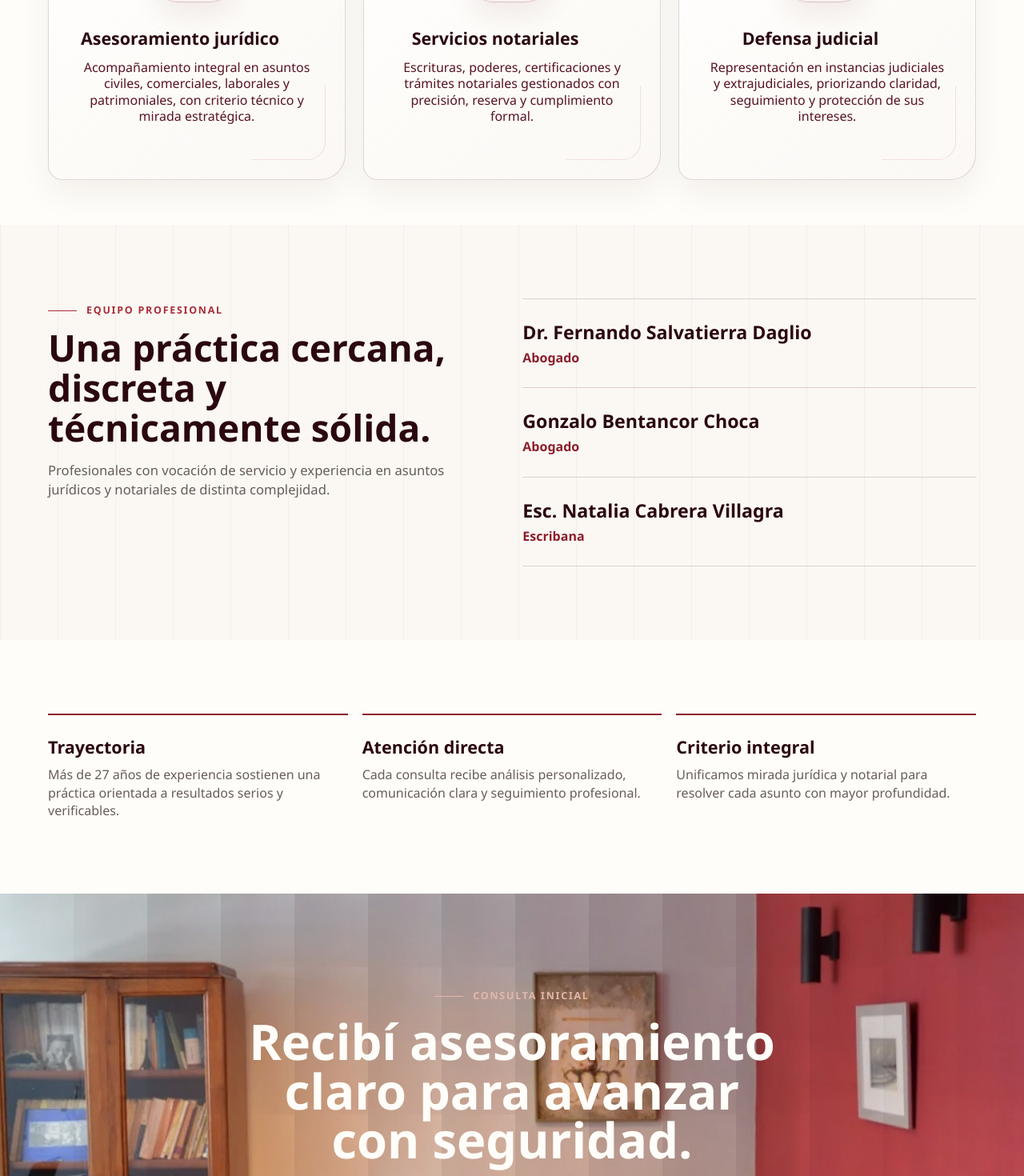
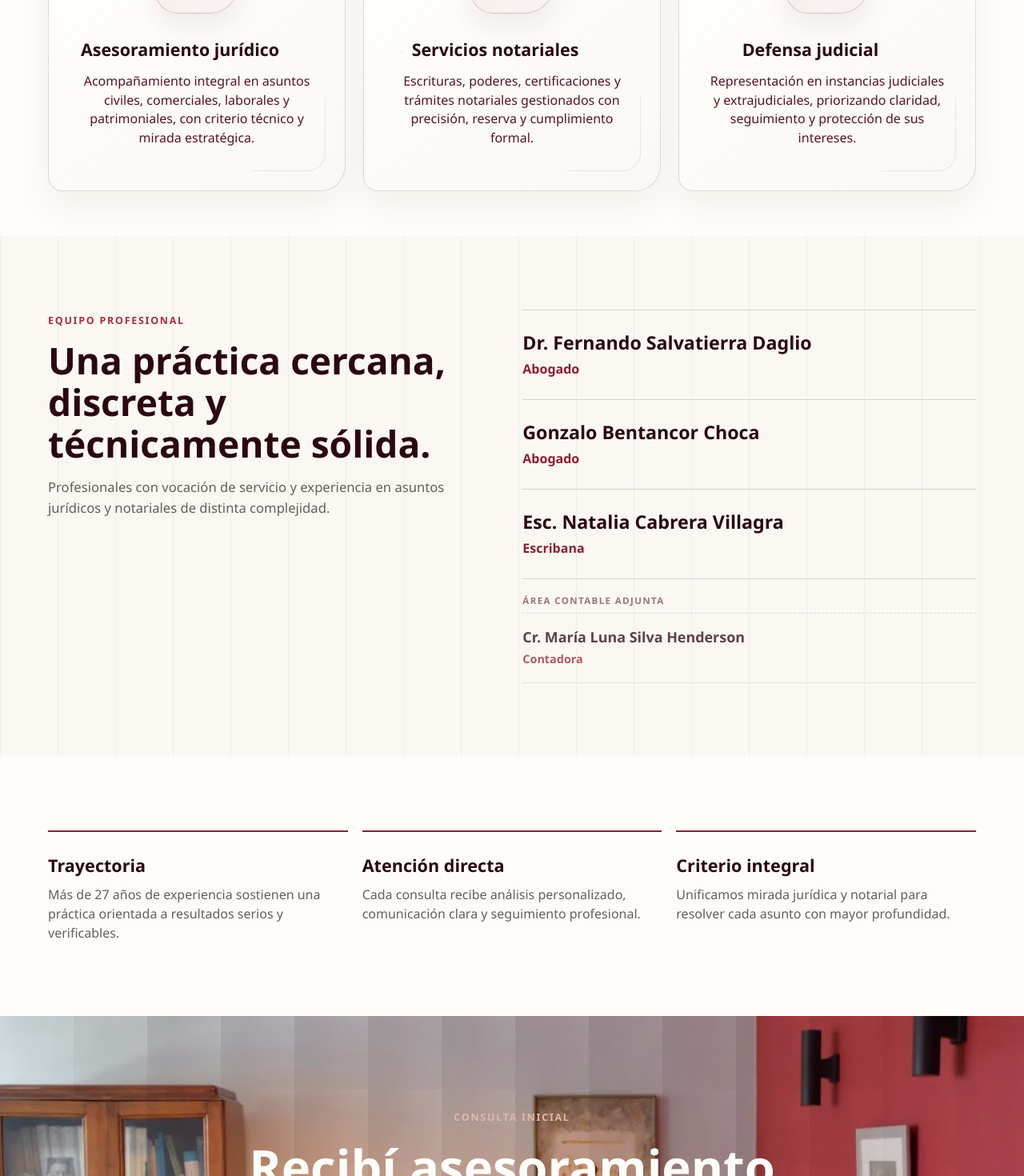
Before and after one commit to restobarpde-coder/frontend, a React (Vite) app: page / in a window 1280 px wide. Shown: the part 1330-2800 px from the top of the page at 80% size. Built offline with nearby package versions, Linux system fonts and the light colour scheme.

Commit message:
FEDE DISEÑO

```diff
--- a/src/App.css
+++ b/src/App.css
@@ -306,13 +306,6 @@
   color: #e3b7ad;
 }
 
-.eyebrow::before {
-  content: '';
-  width: 36px;
-  height: 1px;
-  background: currentColor;
-}
-
 .hero h1,
 .section-heading h2,
 .cta h2 {
@@ -324,7 +317,7 @@
   max-width: 660px;
   margin: 22px 0 24px;
   font-size: clamp(2.5rem, 3.45vw, 3.72rem);
-  line-height: 1.03;
+  line-height: 1.08;
   font-weight: 800;
 }
 
@@ -332,7 +325,7 @@
   max-width: 640px;
   color: #fff6ee;
   font-size: clamp(1.08rem, 1.45vw, 1.34rem);
-  line-height: 1.44;
+  line-height: 1.52;
   font-weight: 760;
 }
 
@@ -345,7 +338,7 @@
   margin: 12px 0 30px;
   color: rgba(255, 253, 249, 0.78);
   font-size: 1rem;
-  line-height: 1.36;
+  line-height: 1.5;
 }
 
 .hero-actions,
@@ -509,7 +502,7 @@
   margin: 12px 0 32px;
   font-family: var(--font-display);
   font-size: clamp(1.7rem, 2.7vw, 2.55rem);
-  line-height: 1.08;
+  line-height: 1.14;
   font-weight: 800;
 }
 
@@ -560,7 +553,7 @@
 .hero-panel dd {
   color: rgba(255, 253, 249, 0.76);
   font-weight: 650;
-  line-height: 1.25;
+  line-height: 1.38;
 }
 
 .section {
@@ -593,14 +586,14 @@
   margin: 14px 0 16px;
   color: var(--burgundy-950);
   font-size: clamp(2rem, 3.6vw, 3.45rem);
-  line-height: 1.08;
+  line-height: 1.12;
   font-weight: 800;
 }
 
 .section-heading p {
   color: var(--muted);
   font-size: 1.04rem;
-  line-height: 1.46;
+  line-height: 1.54;
 }
 
 .services-grid {
@@ -721,7 +714,7 @@
 .service-card h3 {
   color: var(--burgundy-950);
   font-size: 1.34rem;
-  line-height: 1.18;
+  line-height: 1.24;
   margin-bottom: 14px;
   max-width: 260px;
   text-align: center;
@@ -730,7 +723,7 @@
 .service-card p {
   color: var(--burgundy-800);
   font-size: 1rem;
-  line-height: 1.28;
+  line-height: 1.48;
   text-align: center;
 }
 
@@ -786,6 +779,7 @@
   color: var(--burgundy-950);
   font-family: var(--font-display);
   font-size: 1.45rem;
+  line-height: 1.24;
   font-weight: 800;
 }
 
@@ -793,6 +787,35 @@
   margin-top: 6px;
   color: var(--red-700);
   font-weight: 750;
+}
+
+.team-secondary-label {
+  display: block;
+  margin-top: 18px;
+  color: rgba(88, 20, 35, 0.58);
+  font-size: 0.72rem;
+  font-weight: 800;
+  letter-spacing: 0.12em;
+  text-transform: uppercase;
+}
+
+.team-list article.team-member-secondary {
+  margin-top: 7px;
+  padding: 18px 0;
+  border-top: 1px dashed rgba(88, 20, 35, 0.14);
+  border-bottom-color: rgba(88, 20, 35, 0.1);
+}
+
+.team-list .team-member-secondary h3 {
+  color: rgba(43, 7, 16, 0.76);
+  font-size: 1.12rem;
+  font-weight: 700;
+}
+
+.team-list .team-member-secondary p {
+  color: rgba(141, 31, 45, 0.72);
+  font-size: 0.9rem;
+  font-weight: 650;
 }
 
 .values-grid {
@@ -817,7 +840,7 @@
 .value-card p {
   margin-top: 8px;
   color: var(--muted);
-  line-height: 1.42;
+  line-height: 1.5;
 }
 
 .value-dots {
@@ -875,7 +898,7 @@
   max-width: 890px;
   margin: 18px 0 18px;
   font-size: clamp(2.8rem, 5vw, 5rem);
-  line-height: 0.98;
+  line-height: 1.08;
   text-wrap: balance;
 }
 
@@ -883,7 +906,7 @@
   max-width: 690px;
   color: rgba(255, 253, 249, 0.78);
   font-size: 1.06rem;
-  line-height: 1.42;
+  line-height: 1.54;
   margin-bottom: 34px;
 }
 
@@ -964,13 +987,13 @@
   max-width: 620px;
   margin: 18px 0 20px;
   font-size: clamp(2.54rem, 4.8vw, 4.72rem);
-  line-height: 1;
+  line-height: 1.08;
 }
 
 .cta p {
   max-width: 560px;
   font-size: 1.04rem;
-  line-height: 1.5;
+  line-height: 1.54;
   margin-bottom: 32px;
 }
 
@@ -1715,7 +1738,7 @@
   margin-top: 8px;
   color: rgba(255, 253, 249, 0.72);
   font-size: 0.9rem;
-  line-height: 1.36;
+  line-height: 1.48;
 }
 
 .footer-icon {
@@ -2259,14 +2282,14 @@
     max-width: 350px;
     margin: 12px auto;
     font-size: clamp(1.82rem, 8.2vw, 2.34rem);
-    line-height: 1;
+    line-height: 1.08;
   }
 
   .hero-subtitle {
     max-width: 330px;
     margin: 0 auto 12px;
     font-size: 0.96rem;
-    line-height: 1.24;
+    line-height: 1.46;
     font-weight: 700;
   }
 
@@ -2274,7 +2297,7 @@
     max-width: 315px;
     margin: 8px auto 18px;
     font-size: 0.86rem;
-    line-height: 1.32;
+    line-height: 1.48;
     display: none;
   }
 
@@ -2507,10 +2530,6 @@
     letter-spacing: 0.1em;
   }
 
-  .eyebrow::before {
-    width: 26px;
-  }
-
   .hero-panel h2 {
     margin: 10px 0 18px;
     font-size: 1.45rem;
@@ -2553,12 +2572,16 @@
   .section-heading h2 {
     margin: 10px 0;
     font-size: clamp(1.55rem, 7.2vw, 2.02rem);
-    line-height: 1.08;
+    line-height: 1.14;
   }
 
   .section-heading p {
     font-size: 0.9rem;
-    line-height: 1.42;
+    line-height: 1.52;
+  }
+
+  .services .section-heading {
+    margin-bottom: 2px;
   }
 
   .split-section {
@@ -2586,21 +2609,17 @@
     justify-content: center;
   }
 
-  .team .eyebrow::before {
-    display: none;
-  }
-
   .team .section-heading h2 {
     max-width: 330px;
     margin: 8px auto 9px;
     font-size: clamp(1.42rem, 6.5vw, 1.82rem);
-    line-height: 1.05;
+    line-height: 1.14;
   }
 
   .team .section-heading p {
     max-width: 320px;
     margin-inline: auto;
-    line-height: 1.4;
+    line-height: 1.52;
   }
 
   .team-mobile-image {
@@ -2650,11 +2669,12 @@
   .services-grid {
     display: flex;
     grid-template-columns: none;
+    align-items: stretch;
     gap: 12px;
     margin-inline: -12px;
-    padding: 18px 12px 22px;
+    padding: 4px 12px 36px;
     overflow-x: auto;
-    overflow-y: hidden;
+    overflow-y: visible;
     overscroll-behavior-x: contain;
     scroll-snap-type: x mandatory;
     scroll-padding-inline: 12px;
@@ -2668,15 +2688,17 @@
   }
 
   .service-card {
-    flex: 0 0 min(86vw, 342px);
-    min-height: auto;
+    flex: 0 0 100%;
+    height: auto;
+    min-height: 180px;
     display: grid;
     grid-template-columns: 58px 1fr;
     align-items: center;
     gap: 14px;
     padding: 16px;
     border-radius: 20px;
-    scroll-snap-align: center;
+    scroll-snap-align: start;
+    scroll-snap-stop: always;
     box-shadow: 0 14px 30px rgba(43, 7, 16, 0.08);
   }
 
@@ -2716,13 +2738,13 @@
     max-width: none;
     margin-bottom: 6px;
     font-size: 1rem;
-    line-height: 1.15;
+    line-height: 1.24;
     text-align: left;
   }
 
   .service-card p {
     font-size: 0.82rem;
-    line-height: 1.3;
+    line-height: 1.48;
     text-align: left;
   }
 
@@ -2812,7 +2834,7 @@
 
   .team-list h3 {
     font-size: 1.18rem;
-    line-height: 1.18;
+    line-height: 1.24;
     align-self: end;
   }
 
@@ -2820,6 +2842,23 @@
     margin-top: 4px;
     font-size: 0.92rem;
     align-self: start;
+  }
+
+  .team-list article.team-member-secondary {
+    margin-top: 7px;
+    padding: 12px 14px;
+    border-style: dashed;
+    background: rgba(255, 253, 249, 0.42);
+    box-shadow: none;
+  }
+
+  .team-secondary-label {
+    margin: 16px 14px 0;
+    font-size: 0.68rem;
+  }
+
+  .team-member-secondary .team-marker {
+    opacity: 0.68;
   }
 
   .value-card {
@@ -2843,14 +2882,14 @@
   .value-card span {
     color: var(--burgundy-950);
     font-size: 1.02rem;
-    line-height: 1.15;
+    line-height: 1.24;
   }
 
   .value-card p {
     margin-top: 7px;
     color: var(--burgundy-800);
     font-size: 0.86rem;
-    line-height: 1.38;
+    line-height: 1.5;
   }
 
   .value-card:active {
@@ -2895,14 +2934,14 @@
     max-width: 340px;
     margin: 10px auto;
     font-size: clamp(1.78rem, 8.2vw, 2.42rem);
-    line-height: 1;
+    line-height: 1.1;
   }
 
   .cta p {
     max-width: 320px;
     margin: 0 auto 22px;
     font-size: 0.88rem;
-    line-height: 1.3;
+    line-height: 1.5;
   }
 
   .whatsapp-btn {
@@ -3295,7 +3334,7 @@
     gap: 8px;
     margin-top: 4px;
     font-size: 0.78rem;
-    line-height: 1.28;
+    line-height: 1.46;
   }
 
   .footer-bottom {
--- a/src/App.jsx
+++ b/src/App.jsx
@@ -195,27 +195,6 @@ function App() {
 
     return () => window.removeEventListener('scroll', updateHeader)
   }, [])
-
-  useEffect(() => {
-    const carousel = servicesCarouselRef.current
-    const mediaQuery = window.matchMedia('(max-width: 640px)')
-
-    if (!carousel || !mediaQuery.matches) return undefined
-
-    const interval = window.setInterval(() => {
-      const nextIndex = (activeService + 1) % services.length
-      const nextCard = carousel.children[nextIndex]
-
-      if (nextCard) {
-        carousel.scrollTo({
-          left: nextCard.offsetLeft - carousel.children[0].offsetLeft,
-          behavior: 'smooth',
-        })
-      }
-    }, 4200)
-
-    return () => window.clearInterval(interval)
-  }, [activeService])
 
   useEffect(() => {
     const carousel = valuesCarouselRef.current
@@ -507,6 +486,12 @@ function App() {
                 <h3>Esc. Natalia Cabrera Villagra</h3>
                 <p>Escribana</p>
               </article>
+              <span className="team-secondary-label">Área contable adjunta</span>
+              <article className="team-member-secondary">
+                <span className="team-marker" aria-hidden="true">ML</span>
+                <h3>Cr. María Luna Silva Henderson</h3>
+                <p>Contadora</p>
+              </article>
             </div>
           </div>
         </section>
--- a/src/index.css
+++ b/src/index.css
@@ -6,7 +6,7 @@
 
 body {
   font-family: 'Segoe UI Variable Text', 'Segoe UI', Inter, ui-sans-serif, system-ui, -apple-system, BlinkMacSystemFont, Roboto, sans-serif;
-  line-height: 1.34;
+  line-height: 1.5;
   color: #241b1b;
   background: #fbf8f4;
   text-rendering: optimizeLegibility;
```
